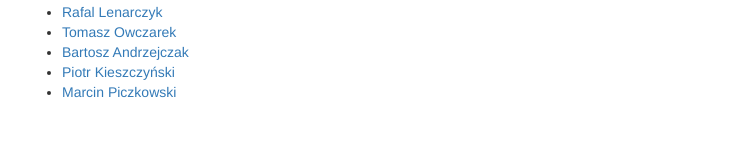
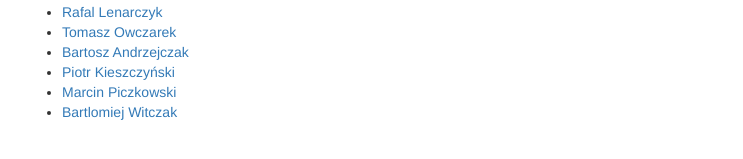
Before and after one commit to microhackathon-2015-03-juglodz/microhackathon-2015-03-juglodz.github.io, a Jekyll site: the page built from index.md, in a window 1280 px wide and 900 px high, scrolled down 3069 px. Shown: the part 733-892 px from the top of the window, without its empty margins (268-1011 px from the left). Built offline with Jekyll 4.4.1, drawn with Linux system fonts in a browser that asks for light colours; Markdown is read by kramdown in place of the engine named in the settings.

Commit message:
Added Bartlomiej Witczak as attendee

```diff
--- a/_data/attendees.yml
+++ b/_data/attendees.yml
@@ -62,3 +62,6 @@
 
 - name: Marcin Piczkowski
   github_username: piczmar
+
+- name: Bartlomiej Witczak
+  github_username: bartekwitczak
```
